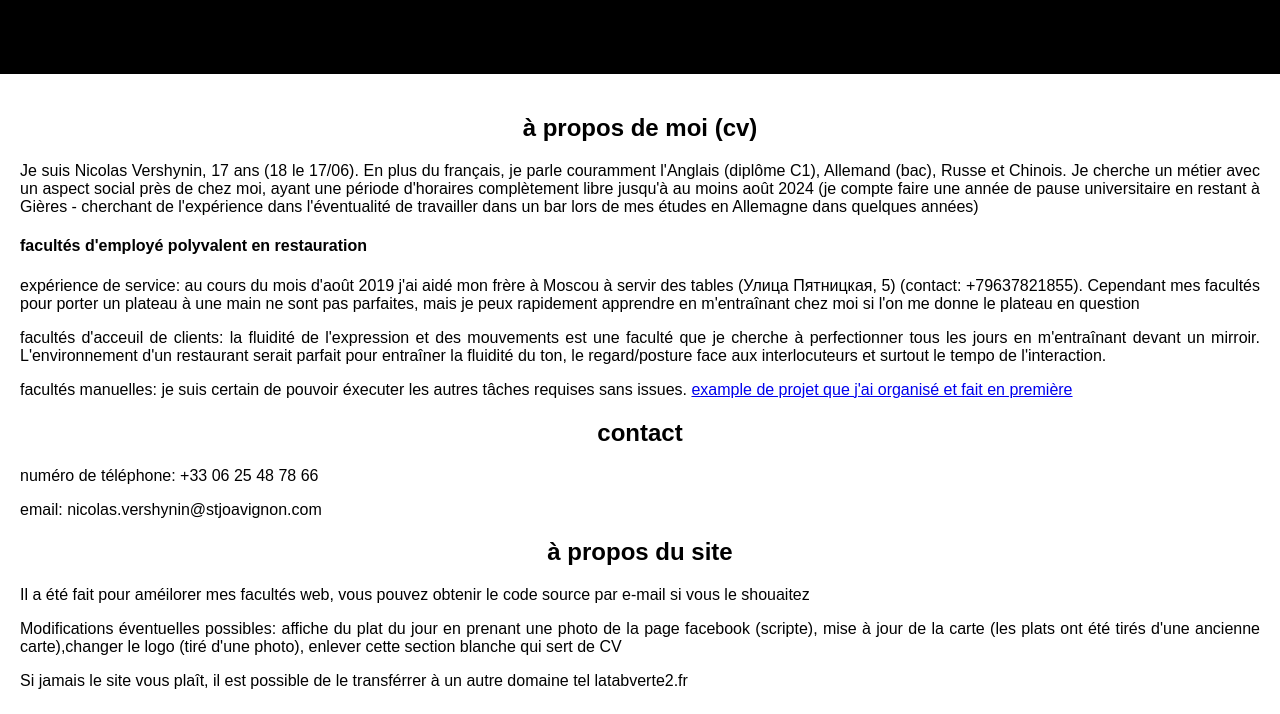
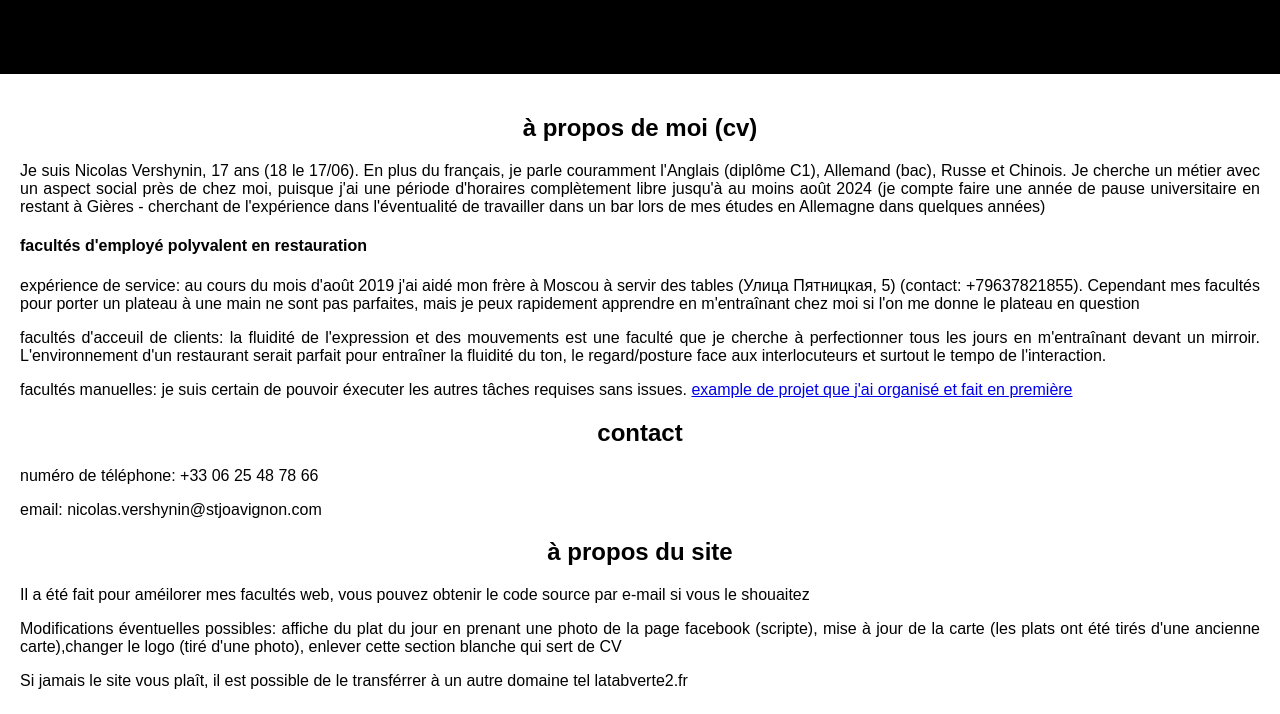
Before and after one commit to NVtest001/latabverte2, a plain HTML site: page index.html in a window 1280 px wide. Shown: the part 3162-3876 px from the top of the page. Drawn offline with Linux system fonts and the light colour scheme.

Commit message:
Update index.html

```diff
--- a/index.html
+++ b/index.html
@@ -186,7 +186,7 @@
 
     <div class="section5">
         <h2>à propos de moi (cv)</h2>
-        <p>Je suis Nicolas Vershynin, 17 ans (18 le 17/06). En plus du français, je parle couramment l'Anglais (diplôme C1), Allemand (bac), Russe et Chinois. Je cherche un métier avec un aspect social près de chez moi, ayant une période d'horaires complètement libre jusqu'à au moins août 2024 (je compte faire une année de pause universitaire en restant à Gières - cherchant de l'expérience dans l'éventualité de travailler dans un bar lors de mes études en Allemagne dans quelques années) </p>
+        <p>Je suis Nicolas Vershynin, 17 ans (18 le 17/06). En plus du français, je parle couramment l'Anglais (diplôme C1), Allemand (bac), Russe et Chinois. Je cherche un métier avec un aspect social près de chez moi, puisque j'ai une période d'horaires complètement libre jusqu'à au moins août 2024 (je compte faire une année de pause universitaire en restant à Gières - cherchant de l'expérience dans l'éventualité de travailler dans un bar lors de mes études en Allemagne dans quelques années) </p>
         <h4> facultés d'employé polyvalent en restauration</h4>
        	<p>expérience de service: au cours du mois d'août 2019 j'ai aidé mon frère à Moscou à servir des tables (Улица Пятницкая, 5) (contact: +79637821855). Cependant mes facultés pour porter un plateau à une main ne sont pas parfaites, mais je peux rapidement apprendre en m'entraînant chez moi si l'on me donne le plateau en question </p>
         <p>facultés d'acceuil de clients: la fluidité de l'expression et des mouvements est une faculté que je cherche à perfectionner tous les jours en m'entraînant devant un mirroir. L'environnement d'un restaurant serait parfait pour entraîner la fluidité du ton, le regard/posture face aux interlocuteurs et surtout le tempo de l'interaction. </p>
```
